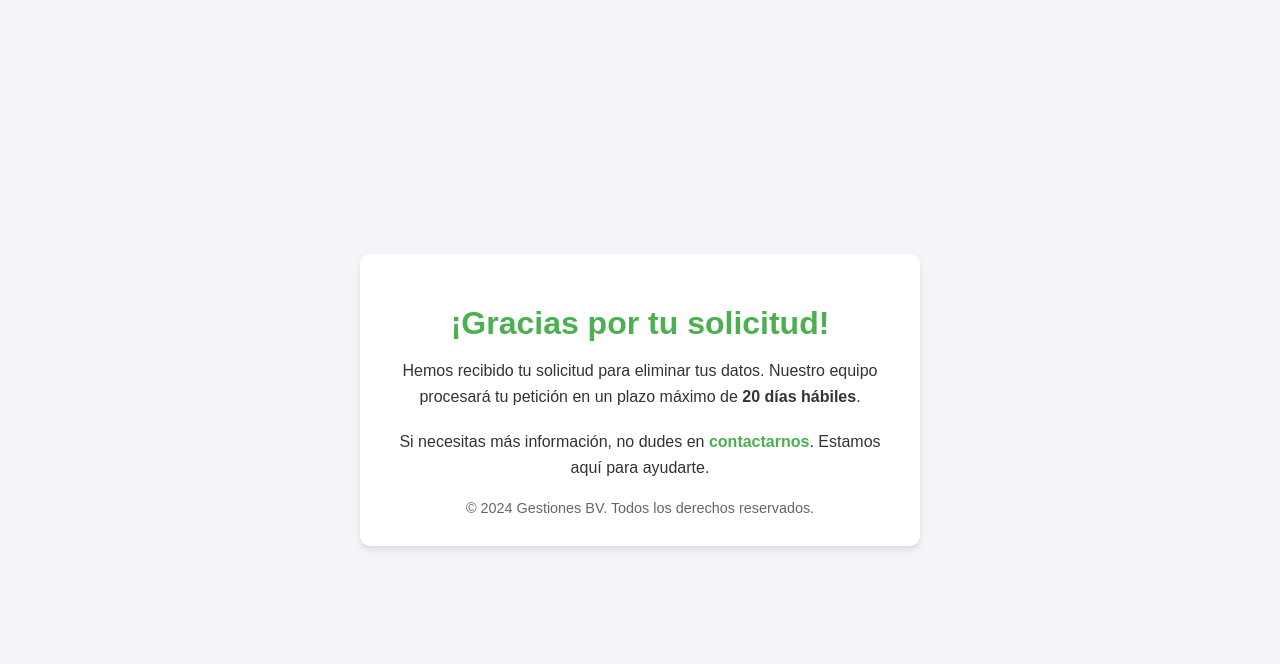
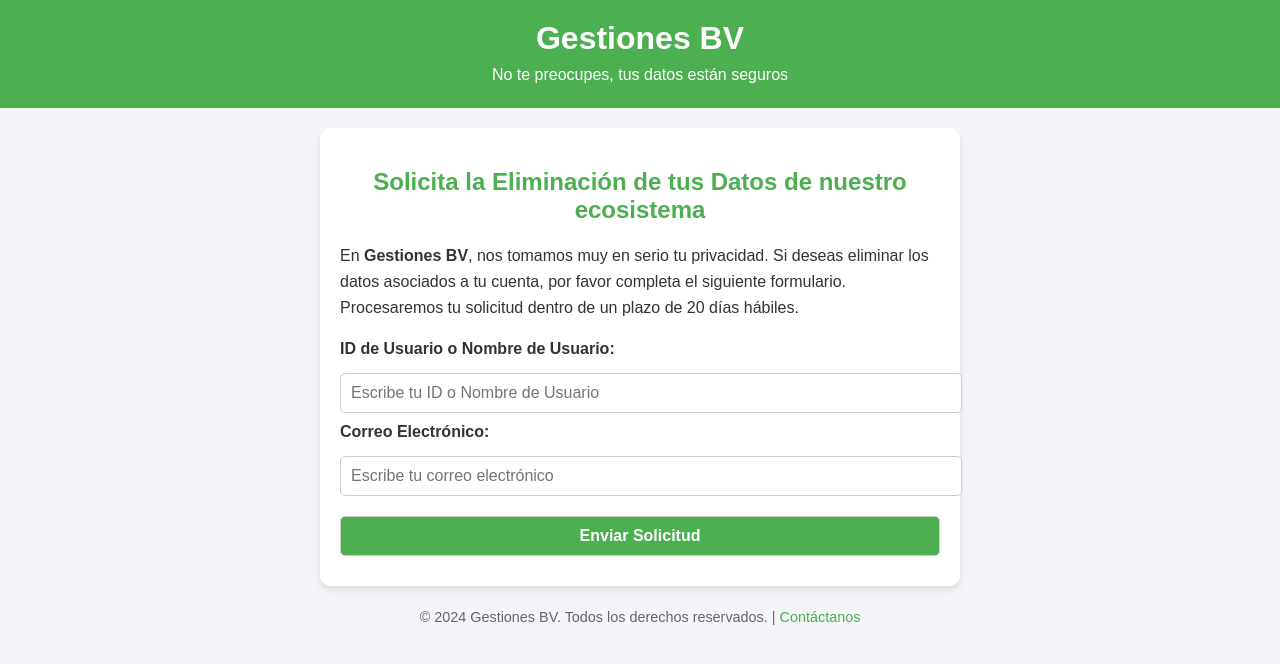
Before and after one commit to gestionesbv/eliminacion_usuario_gestionesbv, a plain HTML site: page index.html in a window 1280 px wide. Drawn offline with Linux system fonts and the light colour scheme.

Commit message:
index.html

```diff
--- a/index.html
+++ b/index.html
@@ -3,7 +3,7 @@
 <head>
     <meta charset="UTF-8">
     <meta name="viewport" content="width=device-width, initial-scale=1.0">
-    <title>¡Gracias por tu Solicitud! - Gestiones BV</title>
+    <title>Eliminación de Datos - Gestiones BV</title>
     <style>
         body {
             font-family: 'Arial', sans-serif;
@@ -11,50 +11,105 @@
             padding: 0;
             background-color: #f4f4f9;
             color: #333;
+        }
+        header {
+            background-color: #4CAF50;
+            color: white;
+            padding: 20px 0;
             text-align: center;
-            display: flex;
-            justify-content: center;
-            align-items: center;
-            height: 100vh;
         }
-        div {
+        header h1 {
+            margin: 0;
+            font-size: 2rem;
+        }
+        header p {
+            margin: 5px 0 0;
+            font-size: 1rem;
+        }
+        main {
+            margin: 20px;
+            padding: 20px;
             background: white;
-            padding: 30px;
             border-radius: 10px;
             box-shadow: 0 4px 6px rgba(0, 0, 0, 0.1);
-            max-width: 500px;
-            width: 90%;
+            max-width: 600px;
+            margin-left: auto;
+            margin-right: auto;
         }
-        h1 {
+        h2 {
             color: #4CAF50;
-            margin-bottom: 10px;
+            text-align: center;
         }
         p {
+            line-height: 1.6;
+        }
+        form {
+            margin-top: 20px;
+        }
+        label {
+            display: block;
+            margin-bottom: 5px;
+            font-weight: bold;
+        }
+        input, button {
+            width: 100%;
+            padding: 10px;
+            margin: 10px 0;
+            border: 1px solid #ccc;
+            border-radius: 5px;
             font-size: 1rem;
-            line-height: 1.6;
-            margin-bottom: 20px;
         }
-        a {
+        button {
+            background-color: #4CAF50;
+            color: white;
+            font-weight: bold;
+            cursor: pointer;
+            transition: background-color 0.3s ease;
+        }
+        button:hover {
+            background-color: #45a049;
+        }
+        footer {
+            text-align: center;
+            margin-top: 20px;
+            color: #666;
+            font-size: 0.9rem;
+        }
+        footer a {
             color: #4CAF50;
             text-decoration: none;
-            font-weight: bold;
         }
-        a:hover {
+        footer a:hover {
             text-decoration: underline;
-        }
-        footer {
-            margin-top: 20px;
-            font-size: 0.9rem;
-            color: #666;
         }
     </style>
 </head>
 <body>
-    <div>
-        <h1>¡Gracias por tu solicitud!</h1>
-        <p>Hemos recibido tu solicitud para eliminar tus datos. Nuestro equipo procesará tu petición en un plazo máximo de <strong>20 días hábiles</strong>.</p>
-        <p>Si necesitas más información, no dudes en <a href="mailto:equipo@gestionesbv.com">contactarnos</a>. Estamos aquí para ayudarte.</p>
-        <footer>&copy; 2024 Gestiones BV. Todos los derechos reservados.</footer>
-    </div>
+    <header>
+        <h1>Gestiones BV</h1>
+        <p>No te preocupes, tus datos están seguros</p>
+    </header>
+    <main>
+        <h2>Solicita la Eliminación de tus Datos de nuestro ecosistema</h2>
+        <p>En <strong>Gestiones BV</strong>, nos tomamos muy en serio tu privacidad. Si deseas eliminar los datos asociados a tu cuenta, por favor completa el siguiente formulario. Procesaremos tu solicitud dentro de un plazo de 20 días hábiles.</p>
+        <form action="https://formsubmit.co/equipo@gestionesbv.com" method="POST">
+            <label for="userID">ID de Usuario o Nombre de Usuario:</label>
+            <input type="text" id="userID" name="userID" placeholder="Escribe tu ID o Nombre de Usuario" required>
+
+            <label for="email">Correo Electrónico:</label>
+            <input type="email" id="email" name="email" placeholder="Escribe tu correo electrónico" required>
+
+            <!-- Configuración opcional de reCAPTCHA -->
+            <input type="hidden" name="_captcha" value="false">
+
+            <!-- Redirección después de enviar -->
+            <input type="hidden" name="_next" value="https://gestionesbv.github.io/eliminacion_usuario_gestionesbv/gracias.html">
+
+            <button type="submit">Enviar Solicitud</button>
+        </form>
+    </main>
+    <footer>
+        <p>&copy; 2024 Gestiones BV. Todos los derechos reservados. | <a href="mailto:equipo@gestionesbv.com">Contáctanos</a></p>
+    </footer>
 </body>
 </html>
```
